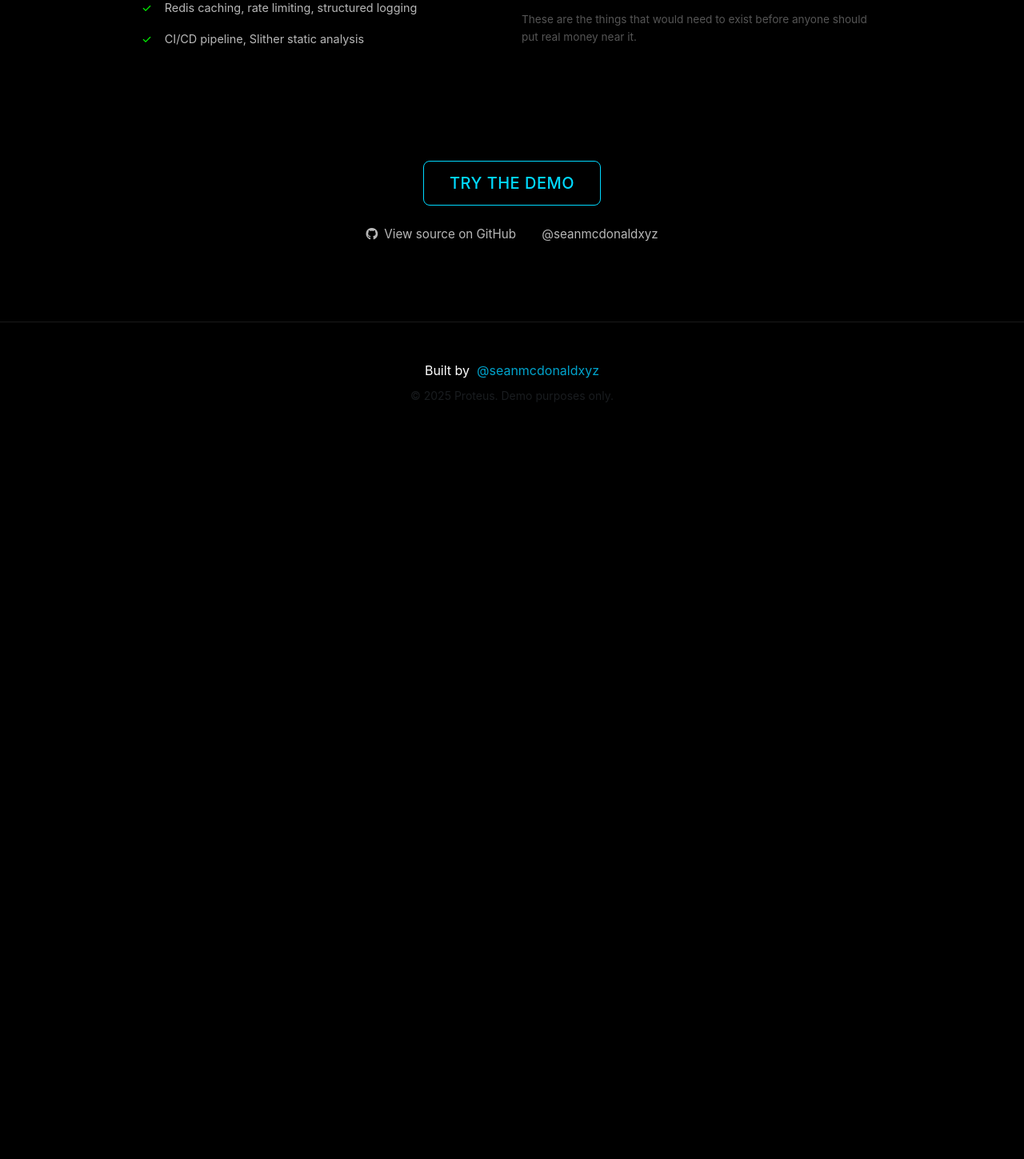
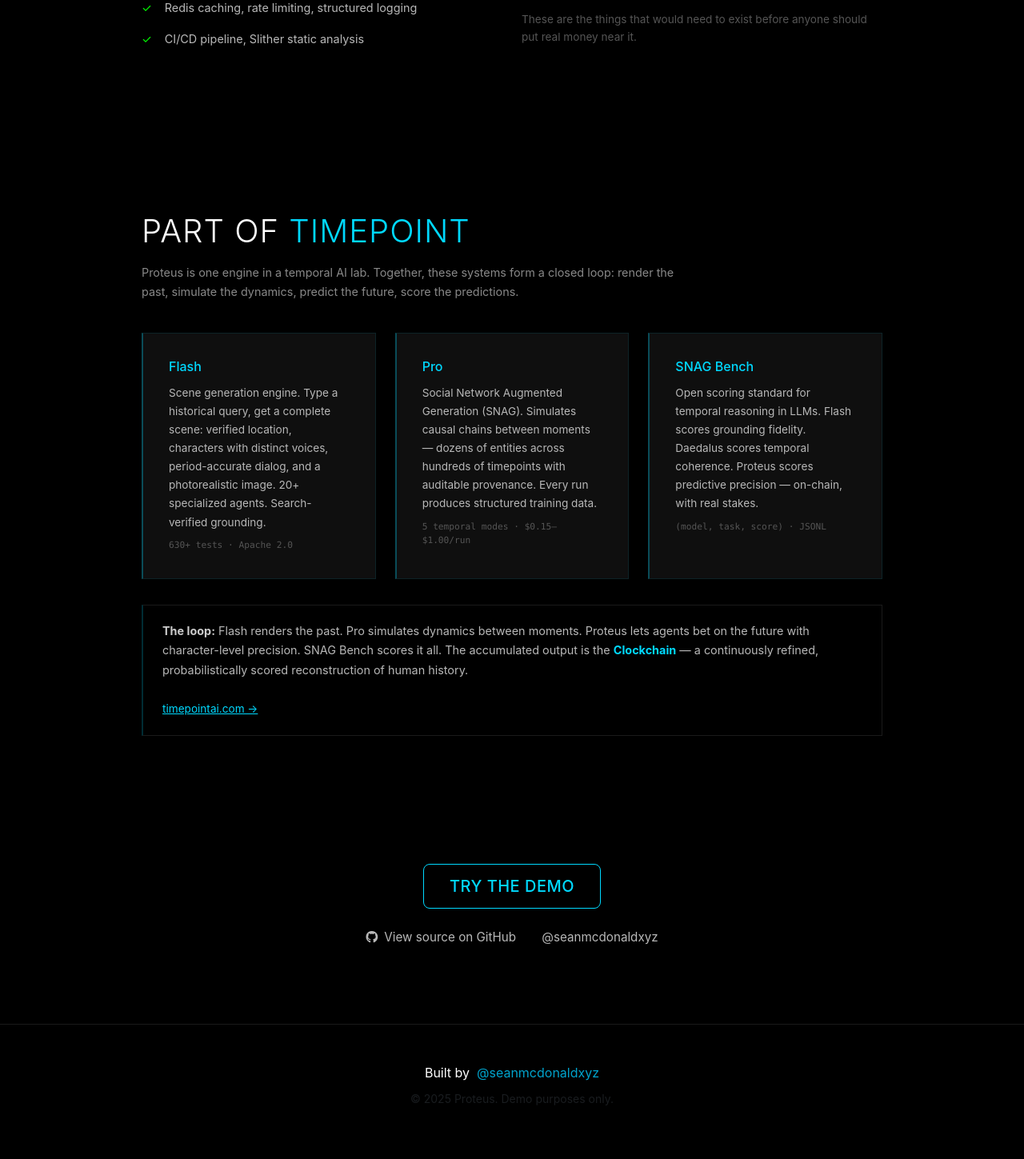
Before and after one commit to timepoint-ai/proteus, a Flask app: page / in a window 1280 px wide. Shown: the part 4375-5824 px from the top of the page at 80% size. Before the commit the page ends 4878 px from the top, so only its background shows below. Run offline with Flask 3, Linux system fonts and the light colour scheme.

Commit message:
update *md docs and landing page

```diff
--- a/templates/marketing/index.html
+++ b/templates/marketing/index.html
@@ -507,6 +507,70 @@
     </div>
 </section>
 
+<!-- Part of Timepoint -->
+<section id="platform" class="section">
+    <div class="container">
+        <div class="row">
+            <div class="col-lg-10 mx-auto">
+                <h2 class="display-6 mb-3" style="font-weight: 300; letter-spacing: 1px;">
+                    PART OF <span class="gradient-text">TIMEPOINT</span>
+                </h2>
+                <p style="color: #888; margin-bottom: 2.5rem; font-size: 0.9rem; max-width: 680px;">
+                    Proteus is one engine in a temporal AI lab. Together, these systems form a closed loop:
+                    render the past, simulate the dynamics, predict the future, score the predictions.
+                </p>
+
+                <div class="row g-4 mb-4">
+                    <div class="col-md-4">
+                        <div class="card" style="border-left: 2px solid rgba(0, 217, 255, 0.3);">
+                            <h5 style="font-weight: 500; font-size: 1rem; color: var(--primary-color); margin-bottom: 0.75rem;">Flash</h5>
+                            <p style="color: #b8b8b8; font-size: 0.85rem; line-height: 1.7; margin-bottom: 0.5rem;">
+                                Scene generation engine. Type a historical query, get a complete scene: verified location,
+                                characters with distinct voices, period-accurate dialog, and a photorealistic image.
+                                20+ specialized agents. Search-verified grounding.
+                            </p>
+                            <span style="font-family: 'Consolas', monospace; font-size: 0.7rem; color: #555;">630+ tests &middot; Apache 2.0</span>
+                        </div>
+                    </div>
+                    <div class="col-md-4">
+                        <div class="card" style="border-left: 2px solid rgba(0, 217, 255, 0.3);">
+                            <h5 style="font-weight: 500; font-size: 1rem; color: var(--primary-color); margin-bottom: 0.75rem;">Pro</h5>
+                            <p style="color: #b8b8b8; font-size: 0.85rem; line-height: 1.7; margin-bottom: 0.5rem;">
+                                Social Network Augmented Generation (SNAG). Simulates causal chains between moments &mdash;
+                                dozens of entities across hundreds of timepoints with auditable provenance.
+                                Every run produces structured training data.
+                            </p>
+                                    <span style="font-family: 'Consolas', monospace; font-size: 0.7rem; color: #555;">5 temporal modes &middot; $0.15&ndash;$1.00/run</span>
+                        </div>
+                    </div>
+                    <div class="col-md-4">
+                        <div class="card" style="border-left: 2px solid rgba(0, 217, 255, 0.3);">
+                            <h5 style="font-weight: 500; font-size: 1rem; color: var(--primary-color); margin-bottom: 0.75rem;">SNAG Bench</h5>
+                            <p style="color: #b8b8b8; font-size: 0.85rem; line-height: 1.7; margin-bottom: 0.5rem;">
+                                Open scoring standard for temporal reasoning in LLMs.
+                                Flash scores grounding fidelity. Daedalus scores temporal coherence.
+                                Proteus scores predictive precision &mdash; on-chain, with real stakes.
+                            </p>
+                            <span style="font-family: 'Consolas', monospace; font-size: 0.7rem; color: #555;">(model, task, score) &middot; JSONL</span>
+                        </div>
+                    </div>
+                </div>
+
+                <div class="context-box" style="border-left: 2px solid rgba(0, 217, 255, 0.2);">
+                    <strong style="color: #ccc;">The loop:</strong>
+                    Flash renders the past. Pro simulates dynamics between moments. Proteus lets agents bet on the future with character-level precision.
+                    SNAG Bench scores it all. The accumulated output is the <strong style="color: var(--primary-color);">Clockchain</strong> &mdash;
+                    a continuously refined, probabilistically scored reconstruction of human history.
+                    <br><br>
+                    <a href="https://timepointai.com" target="_blank" style="color: var(--primary-color); font-size: 0.85rem;">
+                        timepointai.com &rarr;
+                    </a>
+                </div>
+            </div>
+        </div>
+    </div>
+</section>
+
 <!-- Links / CTA -->
 <section class="section" style="padding-top: 2rem;">
     <div class="container">
```
Also changed, not shown: WHITEPAPER.md (+21 -4 lines).
